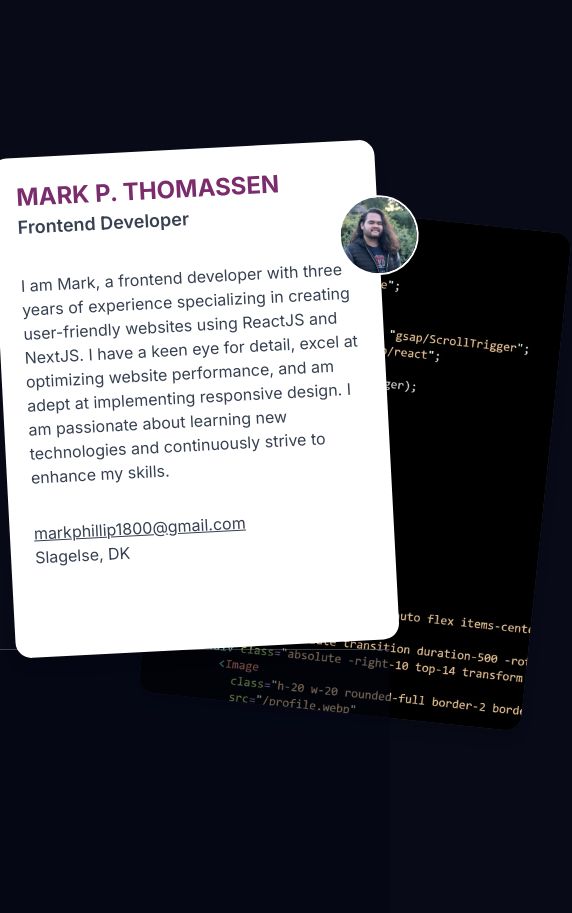
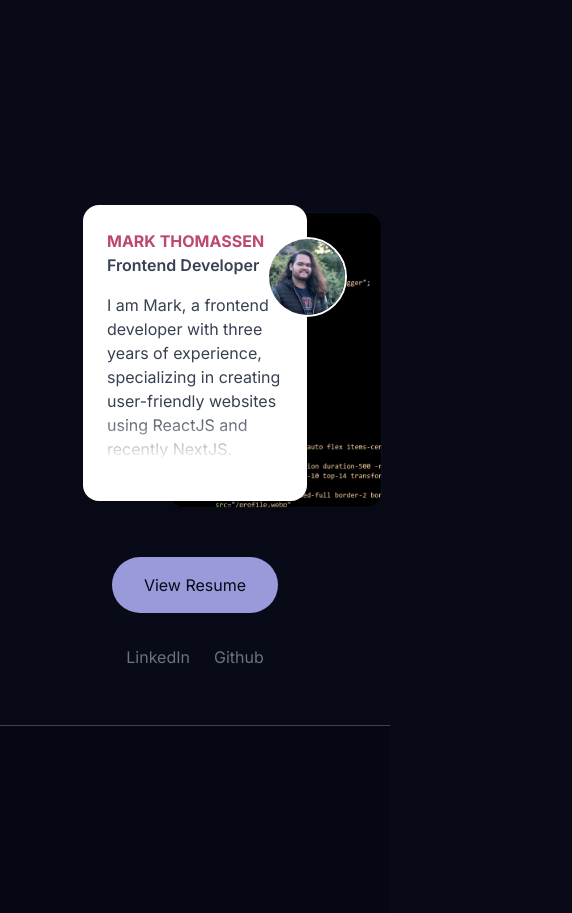
Before and after one commit to Mark424e/portfolio_2024, a Next.js app: page / in a window 390 px wide. Shown: the part 3300-4213 px from the top of the page, 572 px wide, since content can reach past the window. Built offline with nearby package versions, Linux system fonts and the light colour scheme.

Commit message:
added gsap animation, responsiveness, and more styling to resume card

```diff
--- a/app/_components/resume.js
+++ b/app/_components/resume.js
@@ -16,51 +16,119 @@ export const Resume = () => {
       end: "bottom 150px",
       pin: "#resume-content",
     });
+
+    gsap.to(".resume-card", {
+      rotation: -3,
+      scale: 1.05,
+      scrollTrigger: {
+        trigger: ".resume-card",
+        start: "top +=700",
+        end: "+=500",
+        scrub: 2,
+      },
+    });
+
+    gsap.to(".resume-card_alt", {
+      rotation: 6,
+      scale: 1.05,
+      scrollTrigger: {
+        trigger: ".resume-card",
+        start: "top +=700",
+        end: "+=500",
+        scrub: 2,
+      },
+    });
   }, []);
   return (
-    <div
-      id="resume"
-      class="relative container mx-auto flex items-center justify-center group w-fit"
-    >
-      <div class="translate transition duration-300 -rotate-3 group-hover:-rotate-2 group-hover:scale-95 group-hover:-translate-y-5 relative bg-white rounded-2xl shadow-lg p-6 w-96 text-gray-700">
-        <div class="absolute -right-10 top-14 transform transition duration-300 group-hover:-translate-y-4">
-          <Image
-            class="h-20 w-20 rounded-full border-2 border-white"
-            src="/profile.webp"
-            width={1000}
-            height={1000}
-            alt="Picture of the author"
-          />
+    <div id="resume" class="container mx-auto grid py-14 justify-center">
+      <div className="w-fit group">
+        <div className="resume-card_alt absolute">
+          <div class="translate-x-20 transition duration-300 scale-95 group-hover:scale-90 group-hover:translate-x-16 group-hover:translate-y-4 bg-gray-800 rounded-2xl shadow-lg w-56 md:w-96 text-gray-700">
+            <Image
+              class="object-cover rounded-2xl h-[310px] md:h-[500px]"
+              src="/codesnippet.webp"
+              width={500}
+              height={500}
+              alt="Code Snippet"
+            />
+          </div>
         </div>
-        <div class="space-y-8 pb-16">
-          <div>
-            <h1 class="text-secondary text-2xl font-bold">MARK P. THOMASSEN</h1>
-            <h2 class="text-lg font-semibold">Frontend Developer</h2>
-          </div>
-          <p>
-            I am Mark, a frontend developer with three years of experience
-            specializing in creating user-friendly websites using ReactJS and
-            NextJS. I have a keen eye for detail, excel at optimizing website
-            performance, and am adept at implementing responsive design. I am
-            passionate about learning new technologies and continuously strive
-            to enhance my skills.
-          </p>
-          <div>
-            <a href="mailto:markphillip1800@gmail.com" class="underline block">
-              markphillip1800@gmail.com
-            </a>
-            <p>Slagelse, DK</p>
+        <div className="resume-card">
+          <div className="translate transition duration-300 group-hover:rotate-1 group-hover:scale-95 group-hover:-translate-y-5 relative bg-white rounded-2xl shadow-lg p-6 text-base w-56 md:w-96 text-gray-700">
+            <div className="absolute -right-10 top-8 transform transition duration-300 group-hover:-translate-y-2">
+              <Image
+                className="h-20 w-20 rounded-full border-2 border-white"
+                src="/profile.webp"
+                width={1000}
+                height={1000}
+                alt="Picture of the author"
+              />
+            </div>
+            <div className="space-y-4 pb-4">
+              <div>
+                <h1 className="text-accent text-base md:text-2xl font-bold inline-block">
+                  MARK THOMASSEN
+                </h1>
+                <h2 className="text-md md:text-lg font-semibold">
+                  Frontend Developer
+                </h2>
+              </div>
+              <div className="relative">
+                <p className="relative z-10">
+                  I am Mark, a frontend developer with three years of
+                  experience, specializing in creating user-friendly websites
+                  using ReactJS and recently NextJS.
+                  <br />
+                  <span className="hidden md:block">
+                    I have a keen eye for detail, excel at optimizing website
+                    performance, and am adept at implementing responsive design.
+                    I am passionate about learning new technologies and
+                    continuously strive to enhance my skills.
+                  </span>
+                </p>
+                <div className="block md:hidden z-10 absolute bottom-0 w-full h-12 bg-gradient-to-t from-white to-transparent pointer-events-none"></div>
+              </div>
+              <div className="hidden md:block">
+                <a
+                  href="mailto:markphillip1800@gmail.com"
+                  className="underline"
+                >
+                  markphillip1800@gmail.com
+                </a>
+                <p>Slagelse, DK</p>
+              </div>
+            </div>
           </div>
         </div>
       </div>
-      <div class="absolute translate-x-40 translate-y-16 transition duration-300 rotate-6 group-hover:scale-95 group-hover:translate-x-36 group-hover:translate-y-20 bg-gray-800 rounded-2xl shadow-lg w-96 text-gray-700 z-[-9999]">
-        <Image
-          class="object-cover rounded-2xl h-[500px]"
-          src="/codesnippet.webp"
-          width={500}
-          height={500}
-          alt="Code Snippet"
-        />
+      <div className="grid justify-center mt-14 md:mt-28">
+        <button className="bg-primary transition hover:bg-secondary hover:scale-105 hover:text-text rounded-full w-fit py-4 px-8 text-background">
+          View Resume
+        </button>
+      </div>
+      <div className="grid justify-center mt-8">
+        <div className="text-gray-500">
+          <ul className="flex gap-6">
+            <li>
+              <a
+                className="nav-link hover:text-text"
+                href="https://www.linkedin.com/in/markphillip1800/"
+                target="_blank"
+              >
+                LinkedIn
+              </a>
+            </li>
+            <li>
+              <a
+                className="nav-link hover:text-text"
+                href="https://github.com/Mark424e"
+                target="_blank"
+              >
+                Github
+              </a>
+            </li>
+          </ul>
+        </div>
       </div>
     </div>
   );
```
